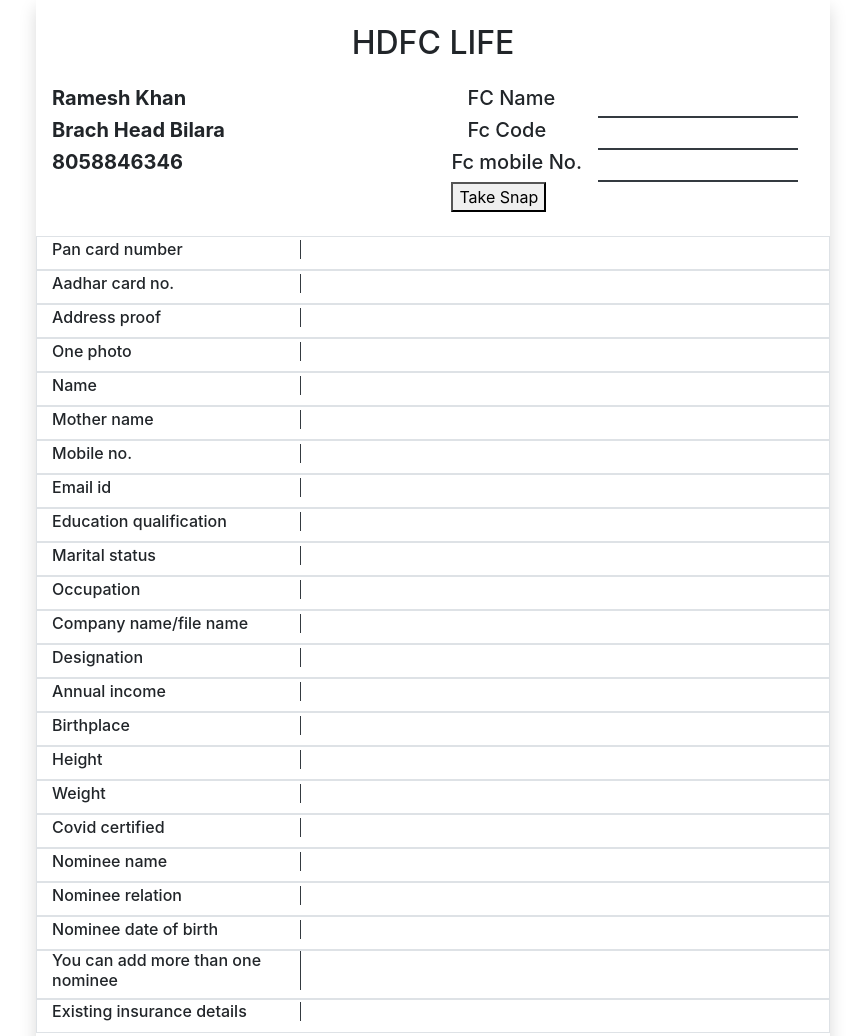
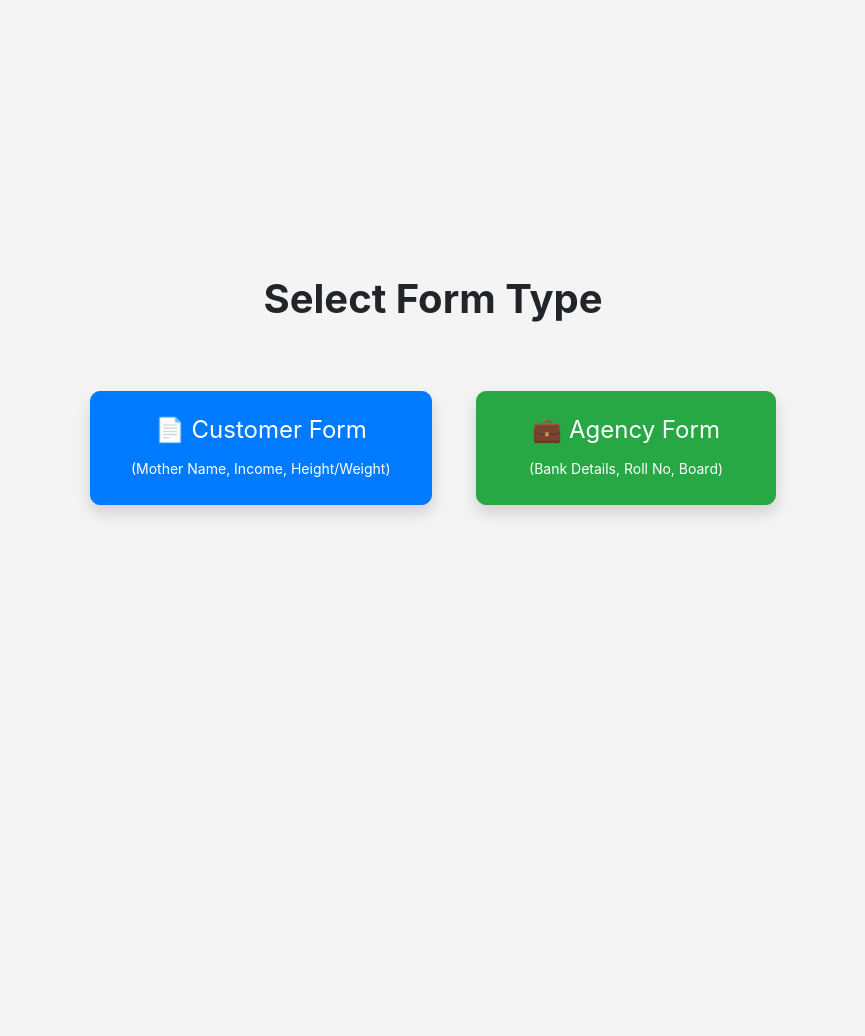
Before and after one commit to itsKayumkhan/hdfcForm, a plain HTML site: page index.html in a window 1280 px wide. Shown: the top 1036 px of the page, without its empty margins (207-1072 px from the left). After the commit the page ends 800 px from the top, so only its background shows below. Drawn offline with nearby package versions, Linux system fonts and the light colour scheme.

Commit message:
Update index.html

```diff
--- a/index.html
+++ b/index.html
@@ -4,144 +4,219 @@
 <head>
     <meta charset="UTF-8">
     <meta name="viewport" content="width=device-width, initial-scale=1.0">
-    <title>HDFC form</title>
+    <title>HDFC Form Generator</title>
     <link rel="stylesheet" href="https://stackpath.bootstrapcdn.com/bootstrap/4.5.2/css/bootstrap.min.css">
-</head>
     <style>
-    .same {
-        font-size: 20px !important;
+        body { background-color: #f4f4f4; }
+
+        /* Landing Page Styles */
+        #landing-page {
+            height: 100vh;
+            display: flex;
+            flex-direction: column;
+            justify-content: center;
+            align-items: center;
+        }
+        .btn-xl {
+            padding: 20px 40px;
+            font-size: 24px;
+            margin: 20px;
+            border-radius: 10px;
+            min-width: 300px;
         }
 
-    .size {
-        font-size: 16px;
-    }
+        /* Form Styles */
+        .same { font-size: 20px !important; }
+        .size { font-size: 16px; }
 
         .main {
             width: 8.27in;
-        height: 11.69in;
+            min-height: 11.69in;
+            background: white;
+            /* Added Padding for Print Safety */
+            padding: 40px 30px;
+            margin-bottom: 30px;
         }
 
         input {
             font-size: 20px;
             font-weight: bold;
             width: 200px;
+            background: transparent;
         }
-
-    /* Add a class for hiding the form after taking a snapshot */
-    .hidden {
-        display: none;
-    }
+        /* Inputs inside grid */
+        .data input { width: 100%; outline: none; }
+        .hidden { display: none !important; }
     </style>
+</head>
 
 <body>
-    <section class="w-full container-fluid d-flex justify-content-center align-items-center">
-        <div class="main shadow">
-            <div class="title my-4 h2 text-center">HDFC LIFE</div>
-            <div class="user d-flex justify-content-between my-4 w-100 px-3">
+
+    <section id="landing-page">
+        <h1 class="mb-5 font-weight-bold">Select Form Type</h1>
+        <div>
+            <button class="btn btn-primary btn-xl shadow" onclick="loadForm('hdfc')">
+                📄 Customer Form<br><small style="font-size: 14px;">(Mother Name, Income, Height/Weight)</small>
+            </button>
+            <button class="btn btn-success btn-xl shadow" onclick="loadForm('agency')">
+                💼 Agency Form<br><small style="font-size: 14px;">(Bank Details, Roll No, Board)</small>
+            </button>
+        </div>
+    </section>
+
+    <section id="form-page" class="w-full container-fluid justify-content-center align-items-center hidden">
+        <div class="d-flex justify-content-center my-3">
+            <button class="btn btn-secondary mr-2" onclick="goBack()">⬅ Back to Selection</button>
+        </div>
+
+        <div class="main shadow mx-auto">
+
+            <div class="title mb-4 h2 text-center" id="formTitle">HDFC LIFE</div>
+
+            <div class="user d-flex justify-content-between my-4 w-100 px-1">
                 <div class="name">
                     <h5 class="same font-weight-bolder">Ramesh Khan</h5>
-                    <h5 class="same font-weight-bolder">Brach Head Bilara</h5>
+                    <h5 class="same font-weight-bolder">Branch Head Bilara</h5>
                     <h5 class="same font-weight-bolder">8058846346</h5>
                 </div>
+
                 <div class="fc">
-                    <div class="d-flex justify-content-between">
-                        <h5 class="same mb-0 px-3">FC Name</h5>
-                        <input type="text" class="border-dark border-left-0 border-top-0 border-right-0 p-0 mx-3"
-                            id="fcName">
+                    <div class="d-flex justify-content-between align-items-center mb-2">
+                        <h5 class="same mb-0 px-3" id="label1">Champion Name</h5>
+                        <input type="text" id="inputName" class="border-dark border-left-0 border-top-0 border-right-0 p-0 mx-3">
                     </div>
-                    <div class="d-flex justify-content-between">
-                        <h5 class="same mb-0 px-3">Fc Code</h5>
-                        <input type="text" class="border-dark border-left-0 border-top-0 border-right-0 p-0 mx-3"
-                            id="fcCode">
+                    <div class="d-flex justify-content-between align-items-center mb-2">
+                        <h5 class="same mb-0 px-3" id="label2">Champion Code</h5>
+                        <input type="text" id="inputCode" class="border-dark border-left-0 border-top-0 border-right-0 p-0 mx-3">
                     </div>
-                    <div class="d-flex justify-content-between">
-                        <h5 class="same mb-0 ">Fc mobile No.</h5>
-                        <input type="text" class="border-dark border-left-0 border-top-0 border-right-0 p-0 mx-3"
-                            id="fcMobile">
+                    <div class="d-flex justify-content-between align-items-center mb-2">
+                        <h5 class="same mb-0 px-3" id="label3">Mobile No.</h5>
+                        <input type="text" class="border-dark border-left-0 border-top-0 border-right-0 p-0 mx-3">
                     </div>
-                    <div>
-                        <button onclick="takeSnap()">Take Snap</button>
+                    <div class="text-right mt-3">
+                        <button class="btn btn-dark btn-sm" id="snapBtn" onclick="takeSnap()">📸 Take Snap</button>
                     </div>
                 </div>
             </div>
 
-            <div class="data w-100 d-flex flex-column">
-                <!-- Your data rows -->
-            </div>
+            <div class="data w-100 d-flex flex-column" id="dataPlace"></div>
         </div>
     </section>
+
     <script src="https://cdnjs.cloudflare.com/ajax/libs/html2canvas/1.3.2/html2canvas.min.js"></script>
     <script>
-    const data = [
-    "Pan card number",
-    "Aadhar card no.",
-    "Address proof",
-    "One photo",
-    "Name",
-    "Mother name",
-    "Mobile no.",
-    "Email id",
-    "Education qualification",
-    "Marital status",
-    "Occupation",
-    "Company name/file name",
-    "Designation",
-    "Annual income",
-    "Birthplace",
-    "Height",
-    "Weight",
-    "Covid certified",
-    "Nominee name",
-    "Nominee relation",
-    "Nominee date of birth",
-    "You can add more than one nominee",
+        // --- DATA CONFIGURATION ---
+
+        // LIST 1: Customer Form
+        const dataHDFC = [
+            "Pan card number", "Aadhar card no.", "Address proof", "One photo",
+            "Name", "Mother name", "Mobile no.", "Email id", "Education qualification",
+            "Marital status", "Occupation", "Company name/file name", "Designation",
+            "Annual income", "Birthplace", "Height", "Weight", "Covid certified",
+            "Nominee name", "Nominee relation", "Nominee date of birth",
             "Existing insurance details"
         ];
-        const dataPlace = document.querySelector(".data");
 
-        data.forEach((dataItem) => {
+        // LIST 2: Agency Form
+        const dataAgency = [
+            "Pan card number", "Aadhar card no.", "Address proof", "One photo",
+            "Name", "Mobile No.", "Email id", "Education qualification",
+            "Roll No.", "Board Name", "Year of passing",
+            "Bank Account number", "Bank Name", "IFSC Code",
+            "Marital status", "Nominee", "Nominee date of birth",
+            "Existing insurance details"
+        ];
+
+        // --- ELEMENTS ---
+        const landingPage = document.getElementById("landing-page");
+        const formPage = document.getElementById("form-page");
+        const dataPlace = document.getElementById("dataPlace");
+        const formTitle = document.getElementById("formTitle");
+        const label1 = document.getElementById("label1");
+        const label2 = document.getElementById("label2");
+        const inputName = document.getElementById("inputName");
+        const inputCode = document.getElementById("inputCode");
+
+        // --- FUNCTIONS ---
+
+        function loadForm(type) {
+            landingPage.classList.add("hidden");
+            formPage.classList.remove("hidden");
+            formPage.classList.add("d-flex");
+            dataPlace.innerHTML = "";
+
+            let currentData = [];
+
+            if (type === 'hdfc') {
+                formTitle.innerText = "HDFC LIFE";
+                label1.innerText = "Champion Name";
+                label2.innerText = "Champion Code";
+                currentData = dataHDFC;
+            } else {
+                formTitle.innerText = "HDFC Life Agency for details";
+                label1.innerText = "Leader Name";
+                label2.innerText = "Emp Code";
+                currentData = dataAgency;
+            }
+
+            // Generate Rows
+            currentData.forEach((dataItem) => {
                 const row = document.createElement("div");
                 row.classList.add("row", "border", "d-flex", "justify-content-center", "align-items-center", "w-100", "ml-0", "mr-0");
 
                 row.innerHTML = `
-                <h5 class="col-4 border-dark border-right size">${dataItem}</h5>
-                <input class="col-8 border-0">`;
-
+                    <h5 class="col-4 border-dark border-right size py-1 mb-0">${dataItem}</h5>
+                    <input class="col-8 border-0 pl-2">`;
                 dataPlace.appendChild(row);
             });
-
-        const getData = () => {
-            const fcName = document.getElementById("fcName");
-            const fcCode = document.getElementById("fcCode");
-            const fcMobile = document.getElementById("fcMobile");
-
-            fcName.classList.toggle("border-bottom-0");
-            fcCode.classList.toggle("border-bottom-0");
-            fcMobile.classList.toggle("border-bottom-0");
         }
 
-        const hide = () => {
-            document.querySelector("button").classList.add("hidden");
+        function goBack() {
+            formPage.classList.add("hidden");
+            formPage.classList.remove("d-flex");
+            landingPage.classList.remove("hidden");
+            // Clear inputs when going back
+            inputName.value = "";
+            inputCode.value = "";
         }
 
         const takeSnap = () => {
-            hide();
-            getData();
+            const btn = document.querySelector("#snapBtn");
+            const backBtn = document.querySelector(".btn-secondary");
+
+            // 1. Generate Custom Filename
+            let nameVal = inputName.value.trim();
+            let codeVal = inputCode.value.trim();
+
+            // Agar khali ho toh default naam dedo, nahi toh combine karo
+            let fileName = "form-snapshot.png";
+            if(nameVal && codeVal) {
+                fileName = `${nameVal}_${codeVal}.png`;
+            } else if (nameVal) {
+                fileName = `${nameVal}.png`;
+            }
+
+            // 2. Prepare UI for Snapshot
+            btn.classList.add("hidden");
+            backBtn.classList.add("hidden");
+
+            const inputs = document.querySelectorAll(".fc input");
+            inputs.forEach(i => i.classList.add("border-0"));
+
             const formContainer = document.querySelector(".main");
-            html2canvas(formContainer).then(canvas => {
 
-                formContainer.classList.add("hidden");
-                const dataURL = canvas.toDataURL();
-                const downloadLink = document.createElement("a");
-                downloadLink.href = dataURL;
-                downloadLink.download = "snapshot.png";
-                document.body.appendChild(canvas);
-                document.body.appendChild(downloadLink);
-                downloadLink.click();
+            // 3. Capture & Download
+            html2canvas(formContainer, { scale: 2 }).then(canvas => {
+                btn.classList.remove("hidden");
+                backBtn.classList.remove("hidden");
+                inputs.forEach(i => i.classList.remove("border-0"));
+
+                const link = document.createElement("a");
+                link.href = canvas.toDataURL();
+                link.download = fileName; // Use dynamic filename here
+                link.click();
             });
         }
-
     </script>
 </body>
-
 </html>
```
Lines whose indentation alone changed are shown as unchanged.
